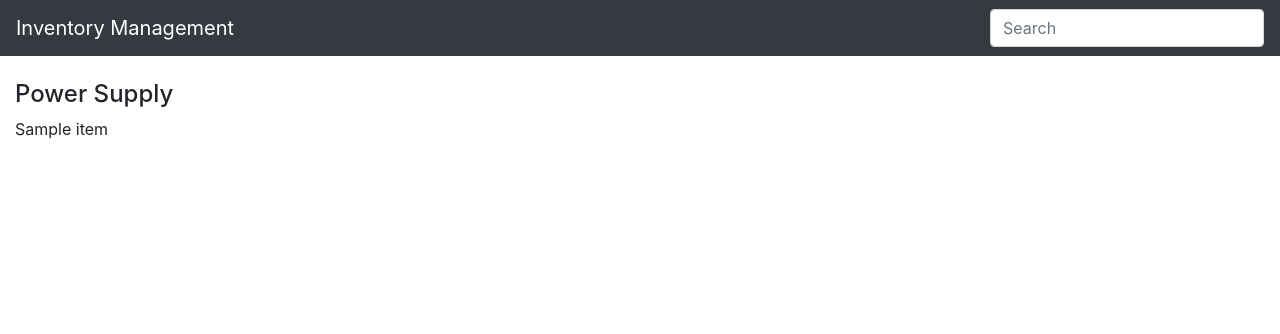
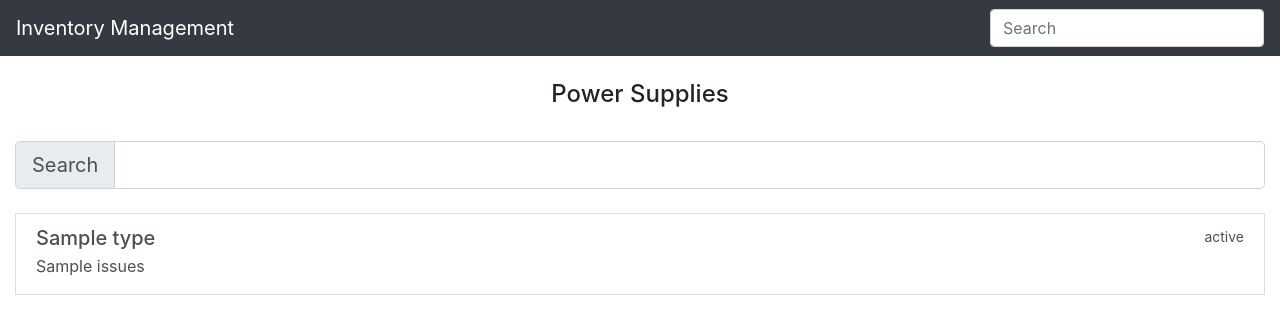
Before and after one commit to ea777/stock, a Django app: page /display_powersupply in a window 1280 px wide. Shown: the top 334 px of the page. Run offline with Django 3.2, Linux system fonts and the light colour scheme; tables that the repository leaves empty hold one stand-in row (values such as "Sample post"); a database or web service that is not in the repository returns one stand-in record (values such as "Sample title"); data that the repository does not hold is empty; some libraries are stand-ins or nearby versions.

Commit message:
updated powersupply page

```diff
--- a/stockmgt/stock/templates/display_powersupply.html
+++ b/stockmgt/stock/templates/display_powersupply.html
@@ -1,8 +1,39 @@
 {% extends 'base.html'%}
 
+
 {%block content%}
+ <h4 class="text-center">Power Supplies</h4>
+	<br>
+	<div class="list-group" id="powersupply">
+		<div class="input-group input-group-lg">
+		  <div class="input-group-prepend">
+			<span class="input-group-text" id="inputGroup-sizing-lg">Search</span>
+		  </div>
+		  <input type="text" class="form-control search" aria-label="Large" aria-describedby="inputGroup-sizing-sm">
+		</div>
+		<br>
+		<div class="list">
+		  {% for powersupply in response.powersupply %}
+		  <!-- <li> -->
+			  <a href="#" class="list-group-item list-group-item-action flex-column align-items-start">
+				<div class="d-flex w-100 justify-content-between">
+				  <h5 class="mb-1 type">{{ powersupply.type }}</h5>
+				  <small class="status">{{ powersupply.status }}</small>
+				</div>
+				<p class="mb-1 issues">{{ powersupply.issues }}</p>
+			  </a>
+		  <!-- </li> -->
+		  {% endfor %}
+		</div>
+	</div>
 
- <h4>Power Supply</h4>
-    {{response.powersupply}}
+
+	<script type="text/javascript">
+		var options = {
+		  valueNames: [ 'type', 'status', 'issues' ]
+		};
+
+		var powersupplyList = new List('powersupply', options);
+	</script>
 
 {% endblock %}
```
